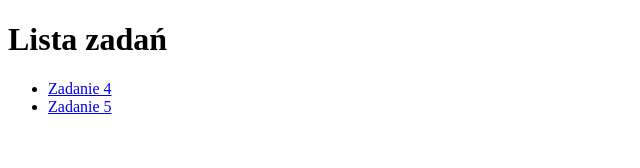
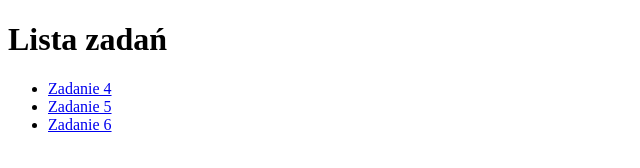
Before and after one commit to YP62293/zadania_yp62293, a plain HTML site: page index.html in a window 1280 px wide. Shown: the full height of the page, 0-640 px from the left. Drawn offline with Linux system fonts and the light colour scheme.

Commit message:
Add files via upload

```diff
--- a/index.html
+++ b/index.html
@@ -9,6 +9,7 @@
   <ul>
     <li><a href="zad4_interakcja/index.html">Zadanie 4</a></li>
     <li><a href="zad5_formularz/index.html">Zadanie 5</a></li>
+    <li><a href="zad6_json/index.html">Zadanie 6</a></li>
   </ul>
 
 </body>
```
